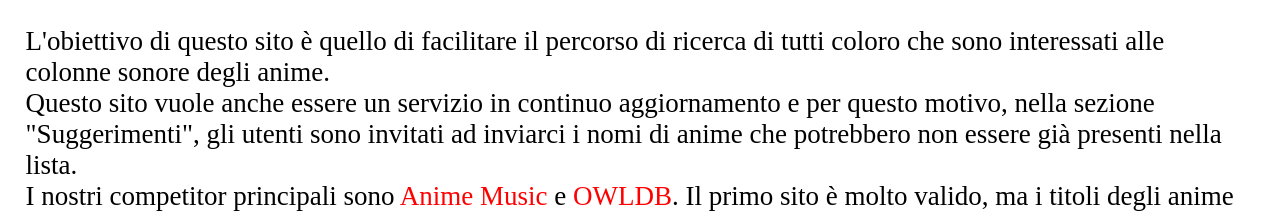
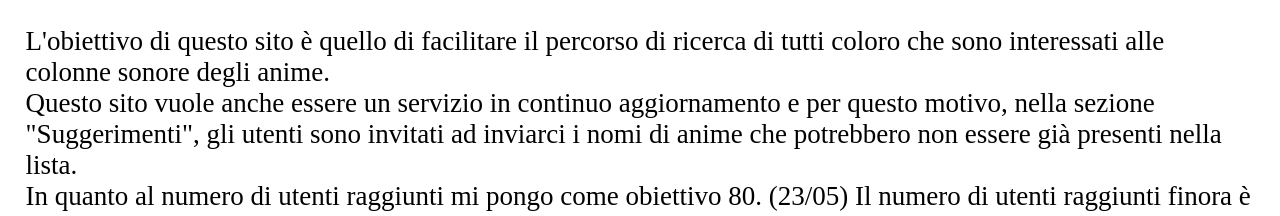
Before and after one commit to LanteriLaura/Anime-Music-Gallery, a plain HTML site: page documentazione.html in a window 1280 px wide. Shown: the part 708-924 px from the top of the page. Drawn offline with Linux system fonts and the light colour scheme.

Commit message:
Add files via upload

```diff
--- a/documentazione.html
+++ b/documentazione.html
@@ -37,7 +37,7 @@
       1. Benchmarking (obiettivi, target, competitors)
     </h2>
     <p id="testo">
-      L'obiettivo di questo sito è quello di facilitare il percorso di ricerca di tutti coloro che sono interessati alle colonne sonore degli anime. <br> Questo sito vuole anche essere un servizio in continuo aggiornamento e per questo motivo, nella sezione "Suggerimenti", gli utenti sono invitati ad inviarci i nomi di anime che potrebbero non essere già presenti nella lista. <br> I nostri competitor principali sono <a style="color: rgb(255, 0, 0); background-color: white;" href="https://animemusic.org"> Anime Music</a> e <a style="color: rgb(255, 0, 0); background-color: white;" href="https://owldb.net"> OWLDB</a>. Il primo sito è molto valido, ma i titoli degli anime non sono in ordine alfabetico e quindi a colpo d'occhio risulta difficile individuare ciò che si cerca. Il secondo offre un servizio simile, che risulta però meno immediato in quanto non offre un link diretto a Spotify. <br> Il target del sito è molto ampio: sono tutti coloro che si interessano di anime e della loro musica.
+      L'obiettivo di questo sito è quello di facilitare il percorso di ricerca di tutti coloro che sono interessati alle colonne sonore degli anime. <br> Questo sito vuole anche essere un servizio in continuo aggiornamento e per questo motivo, nella sezione "Suggerimenti", gli utenti sono invitati ad inviarci i nomi di anime che potrebbero non essere già presenti nella lista. <br> In quanto al numero di utenti raggiunti mi pongo come obiettivo 80. (23/05) Il numero di utenti raggiunti finora è 144. <br> I nostri competitor principali sono <a style="color: rgb(255, 0, 0); background-color: white;" href="https://animemusic.org"> Anime Music</a> e <a style="color: rgb(255, 0, 0); background-color: white;" href="https://owldb.net"> OWLDB</a>. Il primo sito è molto valido, ma i titoli degli anime non sono in ordine alfabetico e quindi a colpo d'occhio risulta difficile individuare ciò che si cerca. Il secondo offre un servizio simile, che risulta però meno immediato in quanto non offre un link diretto a Spotify. <br> Il target del sito è molto ampio: sono tutti coloro che si interessano di anime e della loro musica.
     </p>
     <h2>
       2. Struttura e Layout (architettura, wireframe, look & feel)
```
